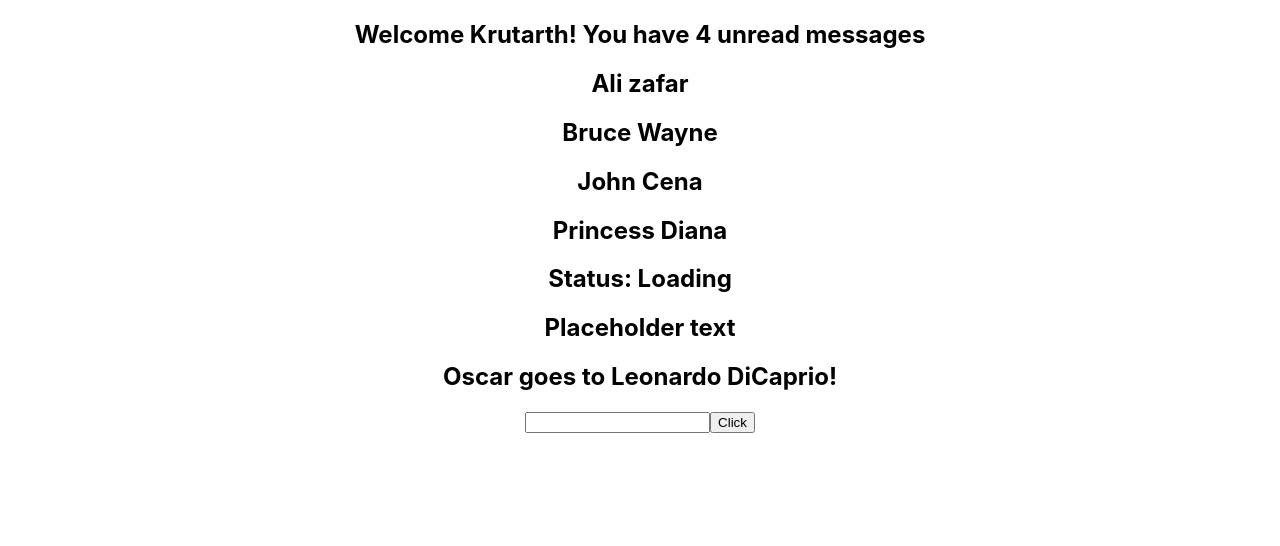
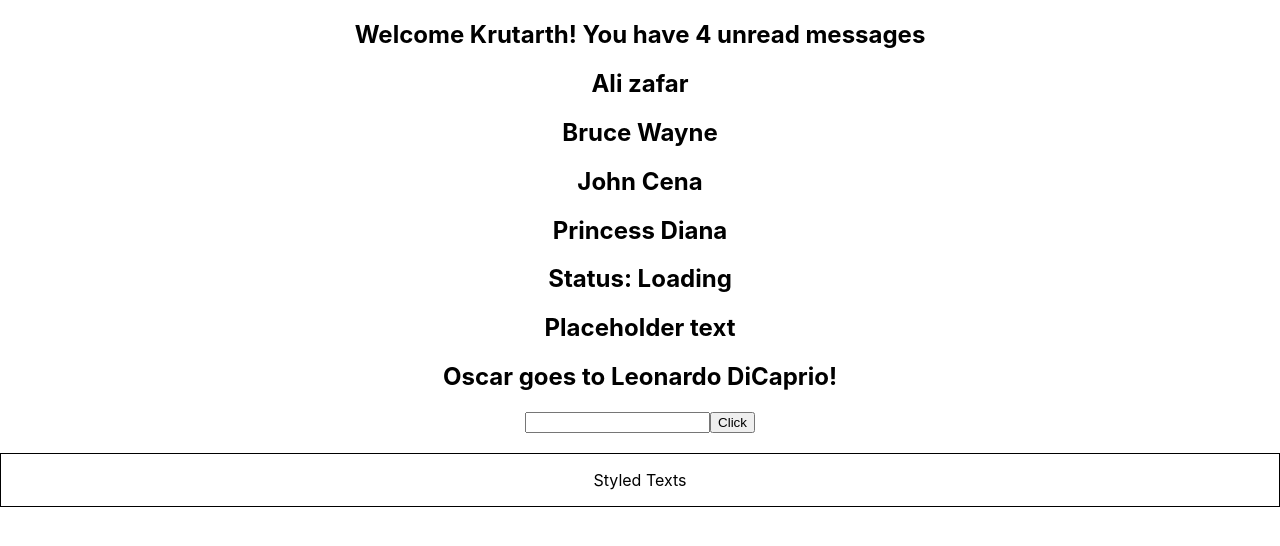
Before and after one commit to krutarth45/typescript-for-react, a React (Create React App) app: page / in a window 1280 px wide. Shown: the top 546 px of the page. Built offline with nearby package versions, Linux system fonts and the light colour scheme.

Commit message:
Styled props

```diff
--- a/src/App.tsx
+++ b/src/App.tsx
@@ -1,5 +1,6 @@
 import "./App.css";
 import Button from "./components/Button";
+import Container from "./components/Container";
 import Greet from "./components/Greet";
 import Heading from "./components/Heading";
 import Input from "./components/Input";
@@ -37,6 +38,13 @@
           console.log("button clicked ", event, id);
         }}
       />
+      <Container
+        styles={{
+          border: "1px solid black",
+          padding: "1rem",
+          marginTop: "20px",
+        }}
+      />
     </div>
   );
 }
--- /dev/null
+++ b/src/components/Container.tsx
@@ -0,0 +1,9 @@
+type ContainerProps = {
+  styles: React.CSSProperties;
+};
+
+const Container = (props: ContainerProps) => {
+  return <div style={props.styles}>Styled Texts</div>;
+};
+
+export default Container;
```
